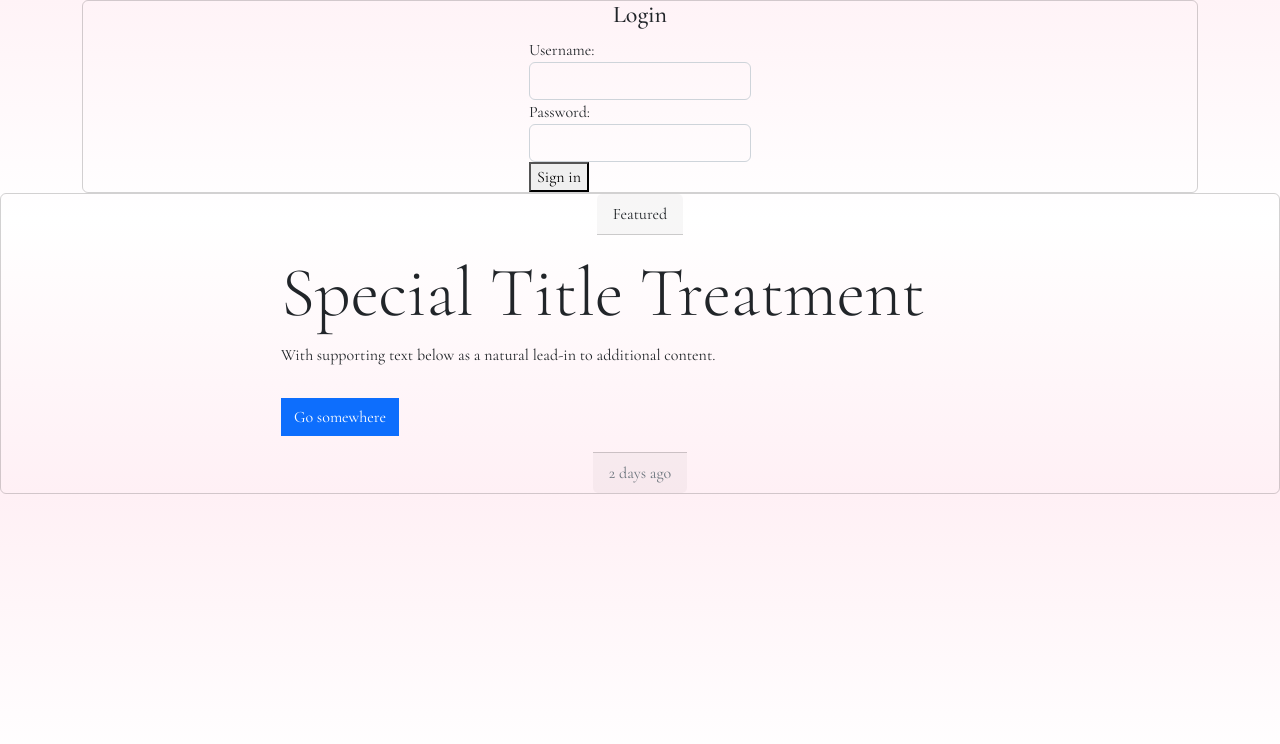
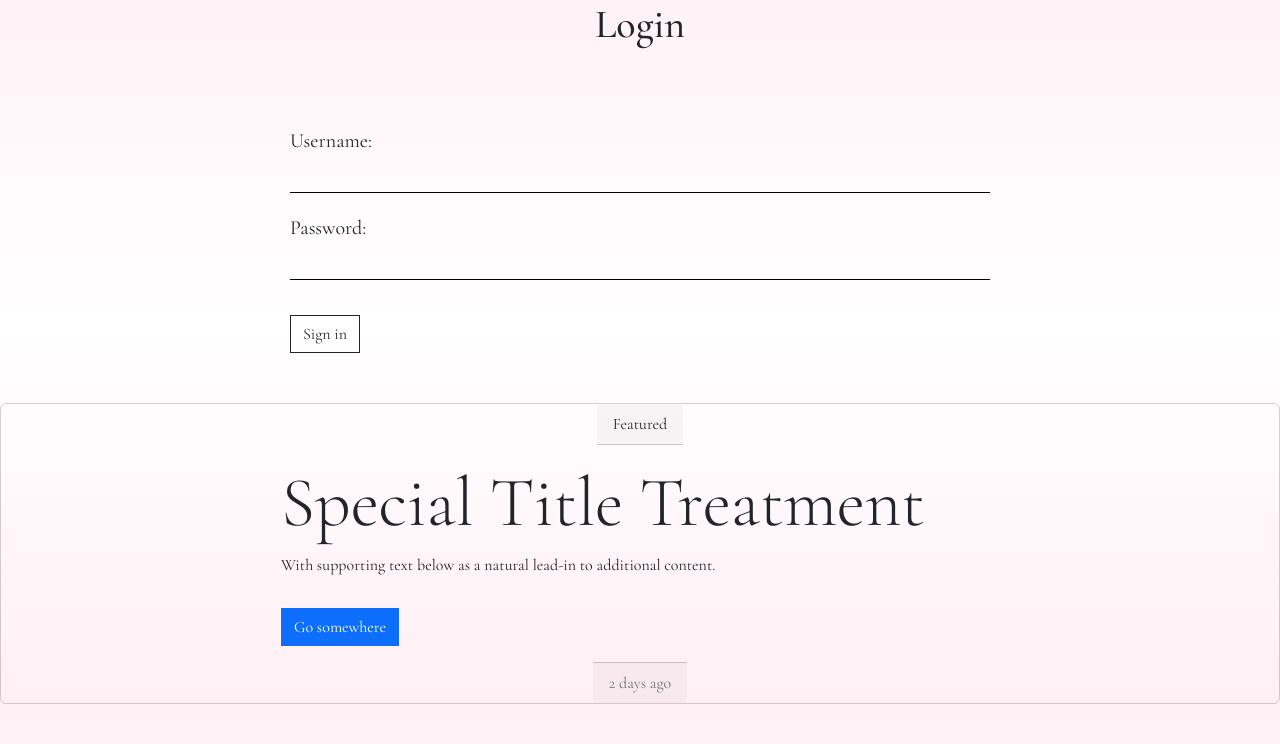
Before and after one commit to frirsta/fullstack-project, a Django app: a page that uses templates/users/login.html in a window 1280 px wide. Shown: the part 56-800 px from the top of the page. Run offline with Django 3.2, Linux system fonts and the light colour scheme.

Commit message:
Add css to login page. Change all buttons class so they get the same css

```diff
--- a/static/CSS/style.css
+++ b/static/CSS/style.css
@@ -32,6 +32,28 @@ h3 {
 
 .card {
     background-color: unset;
+    align-items: center;
+}
+/* forms */
+.form {
+    width: 700px;
+    margin: 50px;
+}
+
+.form-group{
+    margin: 20px auto;
+}
+
+label{
+    font-size: 20px;
+}
+
+/* login form */
+
+.login-container{
+    display: flex;
+    flex-direction: column;
+    justify-content: center;
     align-items: center;
 }
 
--- a/templates/magazine/post_confirm_delete.html
+++ b/templates/magazine/post_confirm_delete.html
@@ -6,7 +6,7 @@
     <form method="POST">
         {% csrf_token %}
         <p>Are you sure you want to delete this post?</p>
-        <button class="btn btn-primary" type="submit">Submit</button>
+        <button class="btn btn-outline-dark" type="submit">Submit</button>
     </form>
 </div>
 {% endblock %}
--- a/templates/magazine/post_form.html
+++ b/templates/magazine/post_form.html
@@ -46,7 +46,7 @@
               <div class="invalid-feedback">{{ form.tags.errors }}</div>
               {% endif %}
         </div>
-        <button class="btn btn-primary" type="submit">
+        <button class="btn btn-outline-dark" type="submit">
             {% if update %}Update Post{% else %}Create Post{% endif %}
         </button>
     </form>
--- a/templates/users/about_user.html
+++ b/templates/users/about_user.html
@@ -36,7 +36,7 @@
             </div>
             {% endif %}
         </div>
-        <button type="submit" class="btn btn-primary">Submit</button>
+        <button type="submit" class="btn btn-outline-dark">Submit</button>
     </form>
 </div>
 
--- a/templates/users/login.html
+++ b/templates/users/login.html
@@ -2,14 +2,14 @@
 
 {% block content %}
 <div class="container">
-    <div class="card">
-        <h4>Login</h4>
-        <form method="POST">
+    <div class="login-container">
+        <h3>Login</h3>
+        <form method="POST" class="form login-form">
             {% csrf_token %}
 
             <div class="form-group">
                 {{ form.username.label_tag }}
-                <input type="text" class="form-control {% if form.username.errors %}is-invalid{% endif %}" id="id_username"
+                <input type="text" class="form-control input-area {% if form.username.errors %}is-invalid{% endif %}" id="id_username"
                     name="username" value='{{ form.username.value|default:"" }}'>
                 <small class="text-muted">{{ form.username.help_text }}</small>
                 {% if form.username.errors %}
@@ -18,14 +18,14 @@
             </div>
             <div class="form-group">
                 {{ form.password.label_tag }}
-                <input type="password" class="form-control {% if form.password.errors %}is-invalid{% endif %}" id="id_password"
+                <input type="password" class="form-control input-area {% if form.password.errors %}is-invalid{% endif %}" id="id_password"
                     name="password" value='{{ form.password.value|default:"" }}'>
 
                 {% if form.password.errors %}
                 <div class="invalid-feedback">{{ form.password.errors }}</div>
                 {% endif %}
             </div>
-            <button type="submit" class="btn-btn-primary">Sign in</button>
+            <button type="submit" class="btn btn-outline-dark">Sign in</button>
         </form>
     </div>
 </div>
--- a/templates/users/password_change.html
+++ b/templates/users/password_change.html
@@ -40,7 +40,7 @@
 
 
 
-            <button type="submit" class="btn-btn-primary">Change password</button>
+            <button type="submit" class="btn btn-outline-dark">Change password</button>
         </form>
     </div>
 </div>
--- a/templates/users/signup.html
+++ b/templates/users/signup.html
@@ -47,7 +47,7 @@
             {% endif %}
         </div>
 
-        <button type="submit" class="btn btn-primary">Signup</button>
+        <button type="submit" class="btn btn-outline-dark">Signup</button>
     </form>
 </div>
 </div>
```
